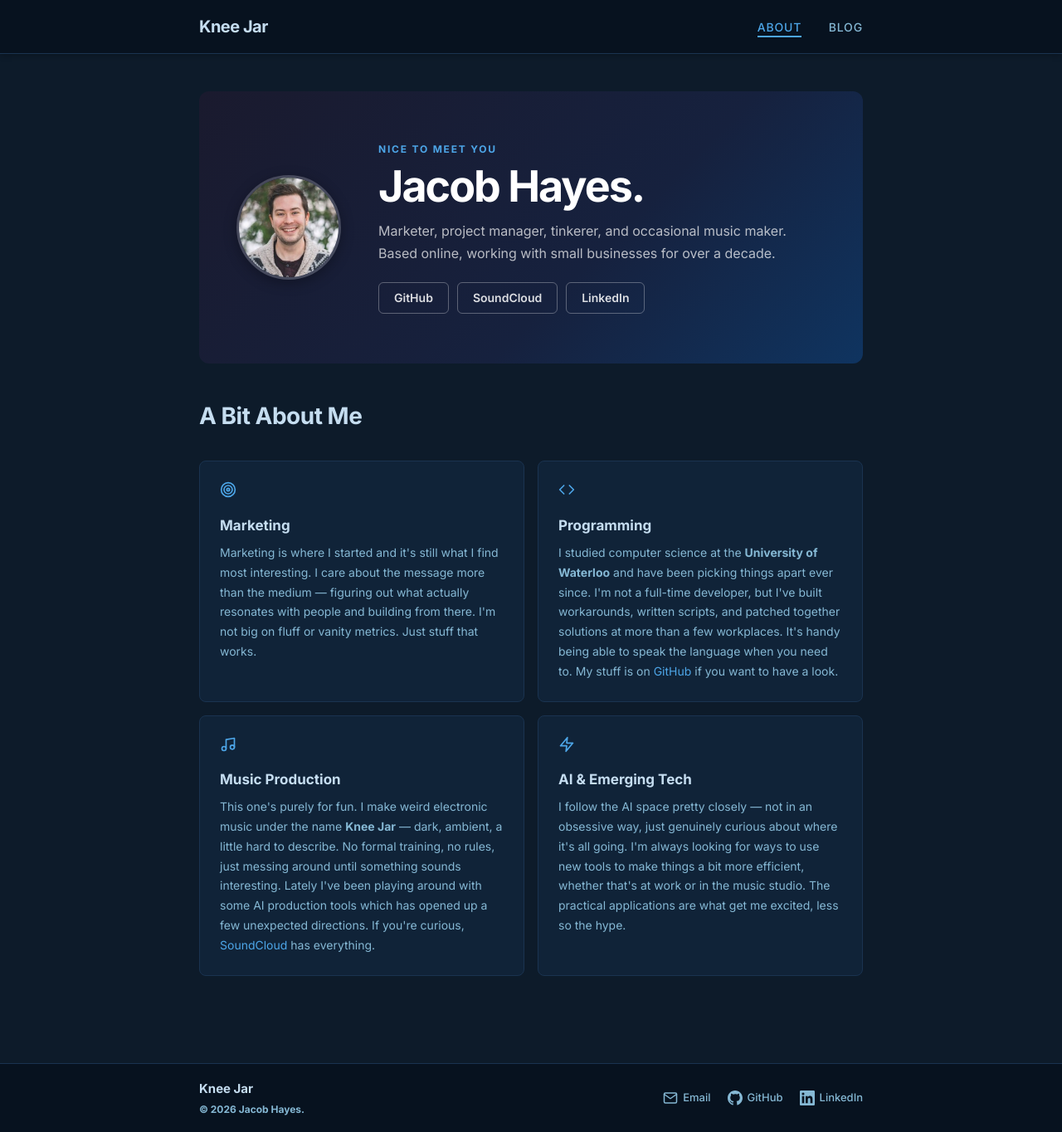
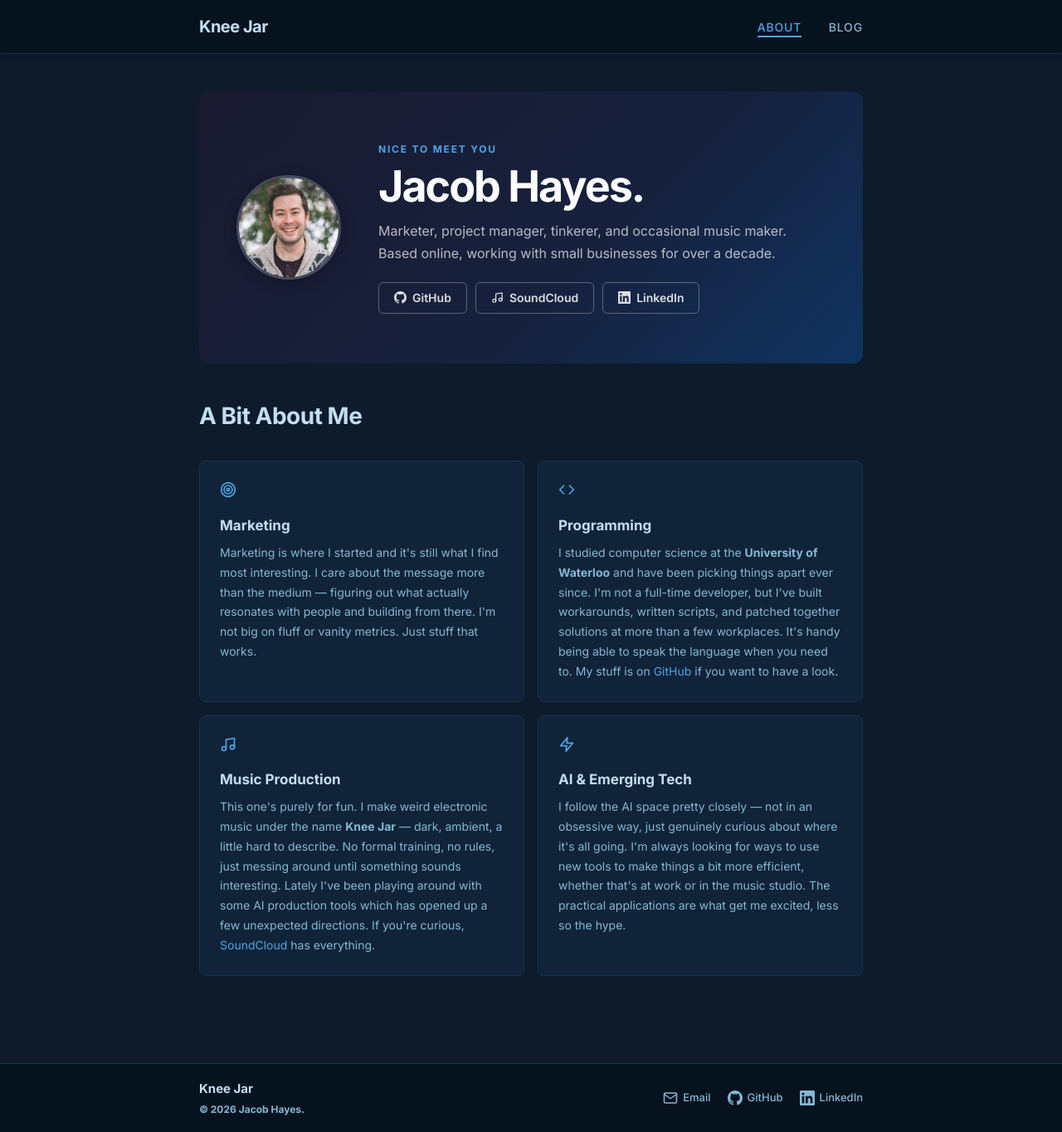
Before and after one commit to haye8277/haye8277.github.io, a Jekyll site: the page built from about.md, in a window 1280 px wide. Shown: the whole page at 83% size. Built offline with Jekyll 4.4.1, drawn with Linux system fonts in a browser that asks for light colours.

Commit message:
Add logos inside about page hero buttons
GitHub and LinkedIn use brand SVGs, SoundCloud uses a music note icon.

Co-Authored-By: Claude Sonnet 4.6 <noreply@anthropic.com>

```diff
--- a/_sass/_layout.scss
+++ b/_sass/_layout.scss
@@ -1286,7 +1286,9 @@
 }
 
 .about-link-btn {
-    display: inline-block;
+    display: inline-flex;
+    align-items: center;
+    gap: 7px;
     padding: 7px 18px;
     border-radius: 6px;
     font-size: 14px;
@@ -1295,6 +1297,10 @@
     color: rgba(255, 255, 255, 0.85);
     text-decoration: none;
     transition: all 0.2s ease;
+
+    svg {
+        flex-shrink: 0;
+    }
 
     &:hover {
         border-color: rgba(255, 255, 255, 0.7);
--- a/about.md
+++ b/about.md
@@ -13,9 +13,18 @@ permalink: /about/
     <h1 class="about-hero-name">Jacob Hayes.</h1>
     <p class="about-hero-tagline">Marketer, project manager, tinkerer, and occasional music maker. Based online, working with small businesses for over a decade.</p>
     <div class="about-hero-links">
-      <a href="https://github.com/haye8277" target="_blank" rel="noopener" class="about-link-btn">GitHub</a>
-      <a href="https://soundcloud.com/knee-jar" target="_blank" rel="noopener" class="about-link-btn">SoundCloud</a>
-      <a href="https://ca.linkedin.com/in/jacob-hayes-028a733170" target="_blank" rel="noopener" class="about-link-btn">LinkedIn</a>
+      <a href="https://github.com/haye8277" target="_blank" rel="noopener" class="about-link-btn">
+        <svg xmlns="http://www.w3.org/2000/svg" width="15" height="15" viewBox="0 0 24 24" fill="currentColor"><path d="M12 0C5.374 0 0 5.373 0 12c0 5.302 3.438 9.8 8.207 11.387.599.111.793-.261.793-.577v-2.234c-3.338.726-4.033-1.416-4.033-1.416-.546-1.387-1.333-1.756-1.333-1.756-1.089-.745.083-.729.083-.729 1.205.084 1.839 1.237 1.839 1.237 1.07 1.834 2.807 1.304 3.492.997.107-.775.418-1.305.762-1.604-2.665-.305-5.467-1.334-5.467-5.931 0-1.311.469-2.381 1.236-3.221-.124-.303-.535-1.524.117-3.176 0 0 1.008-.322 3.301 1.23A11.509 11.509 0 0112 5.803c1.02.005 2.047.138 3.006.404 2.291-1.552 3.297-1.23 3.297-1.23.653 1.653.242 2.874.118 3.176.77.84 1.235 1.911 1.235 3.221 0 4.609-2.807 5.624-5.479 5.921.43.372.823 1.102.823 2.222v3.293c0 .319.192.694.801.576C20.566 21.797 24 17.3 24 12c0-6.627-5.373-12-12-12z"/></svg>
+        GitHub
+      </a>
+      <a href="https://soundcloud.com/knee-jar" target="_blank" rel="noopener" class="about-link-btn">
+        <svg xmlns="http://www.w3.org/2000/svg" width="15" height="15" viewBox="0 0 24 24" fill="none" stroke="currentColor" stroke-width="2" stroke-linecap="round" stroke-linejoin="round"><path d="M9 18V5l12-2v13"/><circle cx="6" cy="18" r="3"/><circle cx="18" cy="16" r="3"/></svg>
+        SoundCloud
+      </a>
+      <a href="https://ca.linkedin.com/in/jacob-hayes-028a733170" target="_blank" rel="noopener" class="about-link-btn">
+        <svg xmlns="http://www.w3.org/2000/svg" width="15" height="15" viewBox="0 0 24 24" fill="currentColor"><path d="M20.447 20.452h-3.554v-5.569c0-1.328-.027-3.037-1.852-3.037-1.853 0-2.136 1.445-2.136 2.939v5.667H9.351V9h3.414v1.561h.046c.477-.9 1.637-1.85 3.37-1.85 3.601 0 4.267 2.37 4.267 5.455v6.286zM5.337 7.433a2.062 2.062 0 01-2.063-2.065 2.064 2.064 0 112.063 2.065zm1.782 13.019H3.555V9h3.564v11.452zM22.225 0H1.771C.792 0 0 .774 0 1.729v20.542C0 23.227.792 24 1.771 24h20.451C23.2 24 24 23.227 24 22.271V1.729C24 .774 23.2 0 22.222 0h.003z"/></svg>
+        LinkedIn
+      </a>
     </div>
   </div>
 </div>
```
